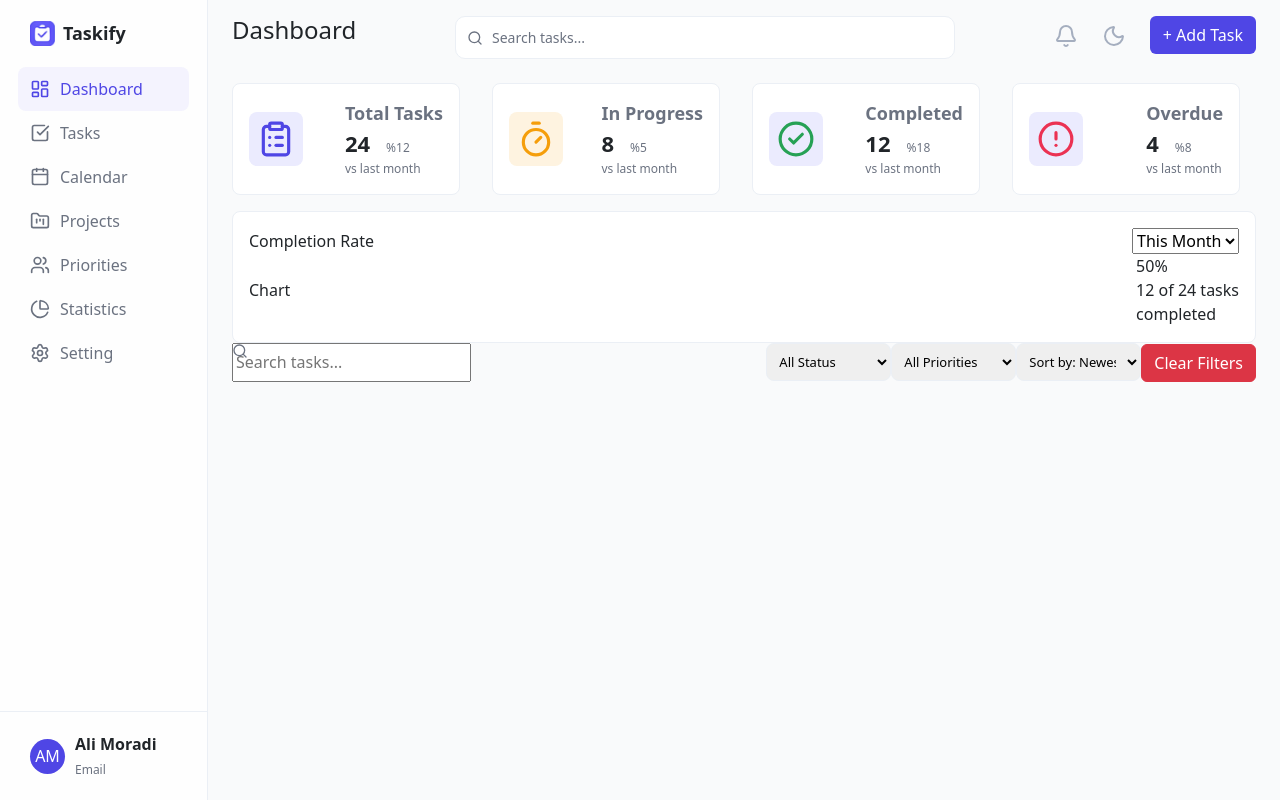
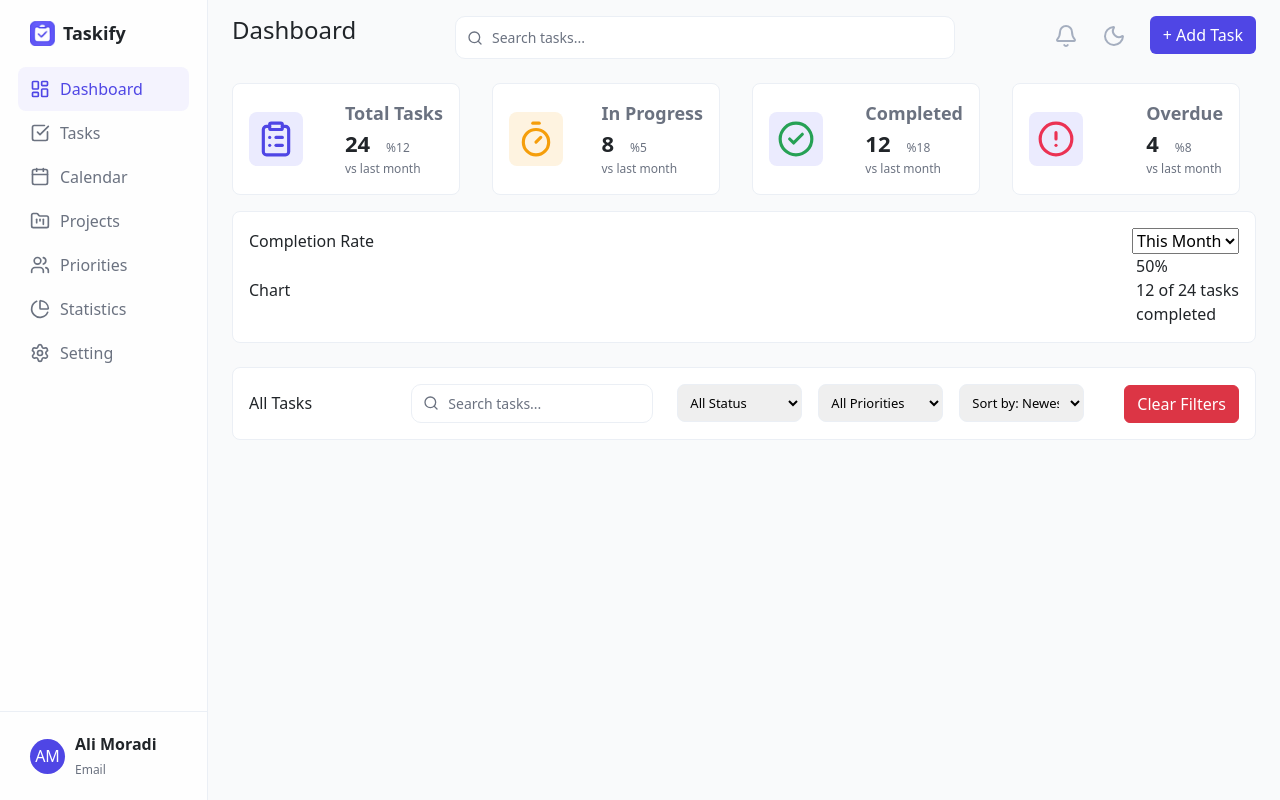
Before and after one commit to KamyabT/taskify, a React (Create React App) app: page /dashboard in a window 1280 px wide. Built offline with nearby package versions, Linux system fonts and the light colour scheme.

Commit message:
table filter structure finished and added

```diff
--- a/src/features/tasks/components/TableFilters.jsx
+++ b/src/features/tasks/components/TableFilters.jsx
@@ -3,26 +3,32 @@ import { Search } from "lucide-react";
 
 const TableFilters = () => {
   return (
-    <div className="d-flex justify-content-between">
+    <div className="d-flex align-items-center justify-content-between flex-grow-1">
+      <h6>All Tasks</h6>
+      <div className="d-flex justify-content-between" style={{ position: "relative" }}>
         <Search size={16} className={style.icon} />
-      <input className={style.searchBox} type="text" placeholder="Search tasks..." />
+        <input className={`${style.searchBox} me-4`} type="text" placeholder="Search tasks..." />
         <div>
-        <select className="select text-card-label" name="" id="">
+          <select className="select text-card-label me-3" name="" id="">
             <option value="">All Status</option>
-          <option value=""></option>
-          <option value=""></option>
+            <option value="">Pending</option>
+            <option value="">InProgress</option>
+            <option value="">Done</option>
           </select>
-        <select className="select text-card-label" name="" id="">
+          <select className="select text-card-label me-3" name="" id="">
             <option value="">All Priorities</option>
-          <option value=""></option>
-          <option value=""></option>
+            <option value="">High</option>
+            <option value="">Medium</option>
+            <option value="">Low</option>
           </select>
-        <select className="select text-card-label" name="" id="">
+          <select className="select text-card-label me-3" name="" id="">
             <option value="">Sort by: Newest</option>
-          <option value=""></option>
-          <option value=""></option>
+            <option value="">Sort by: Date</option>
+            <option value="">Sort by: Priority</option>
+            <option value="">Sort by: Status</option>
           </select>
-        <button className="btn btn-danger">Clear Filters</button>
+          <button className="btn btn-danger ms-4">Clear Filters</button>
+        </div>
       </div>
     </div>
   );
--- a/src/features/tasks/components/TableFilters.module.css
+++ b/src/features/tasks/components/TableFilters.module.css
@@ -1,12 +1,31 @@
 .searchBox {
-  position: relative;
+  /* position: relative; */
+  border: 1px solid var(--border-main);
+  border-radius: 10px;
+  padding-left: 36px;
+  /* padding: 5px 14px 5px 36px; */
+
+  font-size: 14px;
+  color: var(--text-primary);
+  transition: all 0.2s ease;
+
+  /* width: 100%; */
+}
+
+.searchBox::placeholder {
+  color: var(--text-secondary);
+}
+
+.searchBox:focus {
+  border-color: var(--primary) !important;
+  outline: none;
+  box-shadow: 0 0 0 2px rgba(99, 102, 241, 0.1);
 }
 
 .icon {
   position: absolute;
-  z-index: 10;
-  /* left: 12px;
-  top: 50%; */
-  /* transform: translateY(-50%); */
+  left: 12px;
+  top: 50%;
+  transform: translateY(-50%);
   color: var(--text-secondary);
 }
--- a/src/features/tasks/components/TaskHeader.jsx
+++ b/src/features/tasks/components/TaskHeader.jsx
@@ -1,10 +1,8 @@
-import TableFilters from "./TableFilters";
+// import TableFilters from "./TableFilters";
 
-const TasksHeader = () => {
+const TasksHeader = ({ children }) => {
   return (
-    <div>
-      <TableFilters />
-    </div>
+    <>{children}</>
   );
 };
 
--- a/src/features/tasks/components/TasksTable.jsx
+++ b/src/features/tasks/components/TasksTable.jsx
@@ -1,7 +1,15 @@
 import TasksHeader from "./TaskHeader";
+import TableFilters from "./TableFilters";
+import style from "./TasksTable.module.css";
 
 const TasksTable = () => {
-  return <TasksHeader />;
+  return (
+    <section className={`${style.tasksTableWrapper} mt-4`}>
+      <TasksHeader>
+        <TableFilters />
+      </TasksHeader>
+    </section>
+  );
 };
 
 export default TasksTable;
--- /dev/null
+++ b/src/features/tasks/components/TasksTable.module.css
@@ -0,0 +1,19 @@
+.tasksTableWrapper {
+  display: flex;
+  background-color: var(--bg-card);
+  padding: 16px;
+  border-radius: 8px;
+  border: 1px solid var(--border-main);
+  min-width: 200px;
+  align-items: center;
+
+
+
+  /* flex-grow: 1;
+  flex: 1;
+  justify-content: space-between;
+  margin-right: 16px;
+
+
+  */
+}
```
Lines whose indentation alone changed are shown as unchanged.
